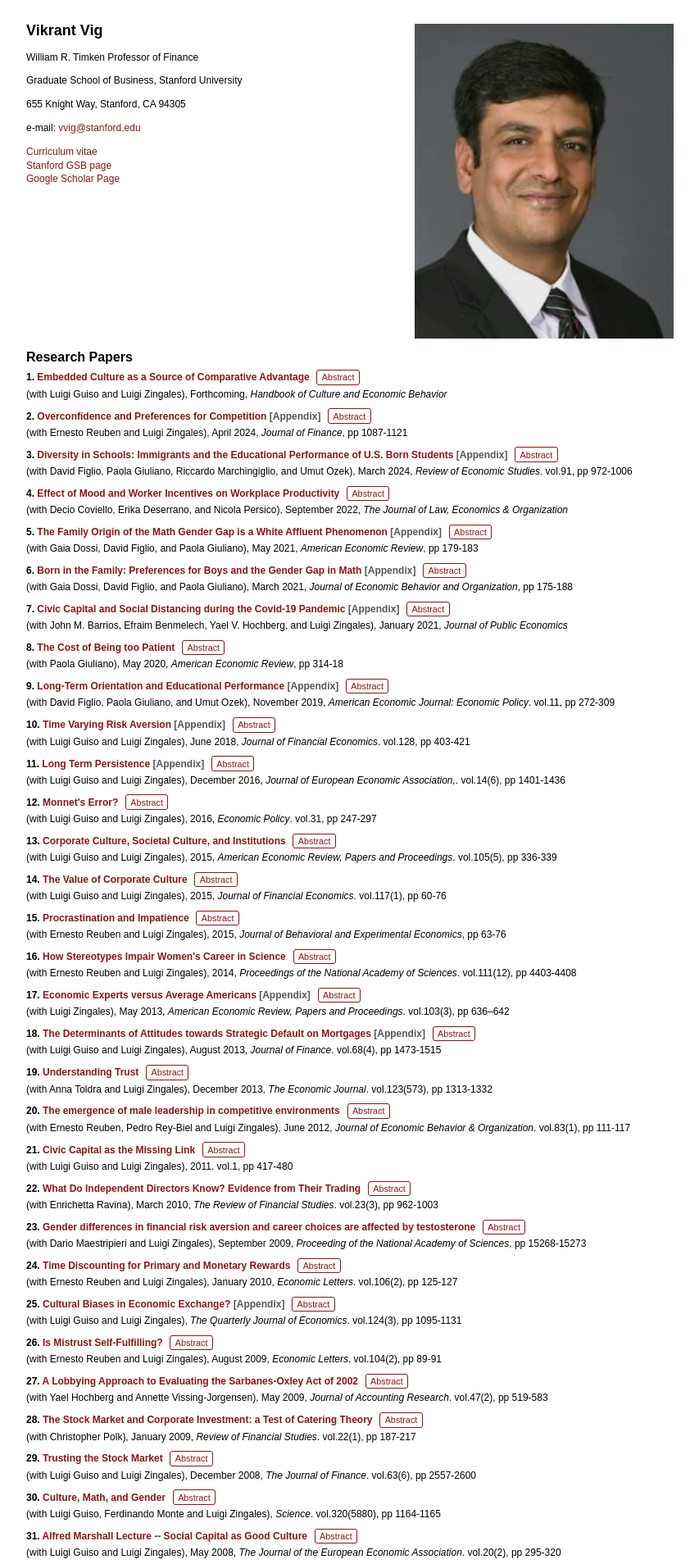
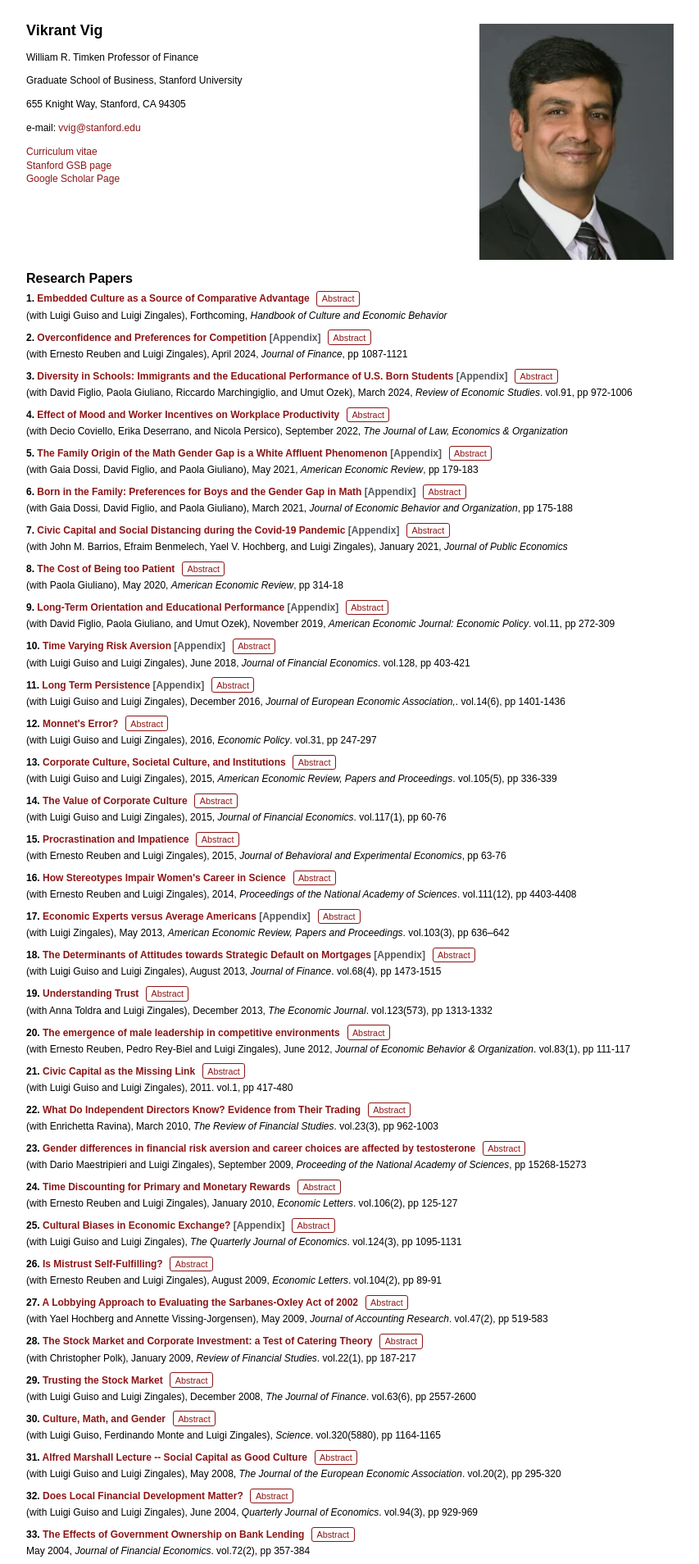
Before and after one commit to vikrantvig0/vikrantvig0.github.io, a Jekyll site: the page built from index.md, in a window 1280 px wide. Shown: the top 1908 px of the page at 82% size, without its empty margins (213-1066 px from the left). Built offline with Jekyll 4.4.1, drawn with Linux system fonts in a browser that asks for light colours.

Commit message:
Reduce profile image width from 40% to 30%

```diff
--- a/assets/css/styles.css
+++ b/assets/css/styles.css
@@ -69,7 +69,7 @@ body {
 }
 
 .profile-image {
-    width: 40%;  /* Use percentage instead of max-width */
+    width: 30%;  /* Use percentage instead of max-width */
     height: auto;
     margin-top: 0.75em;
 }
```
